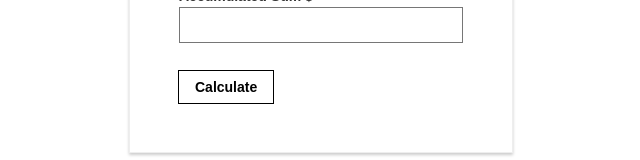
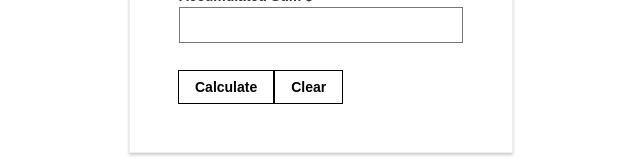
Before and after one commit to brokerstir/finance-calculator, a React (Create React App) app: page / in a window 1280 px wide. Both pictures are taken after a click on the button "Toggle Calc". Shown: the part 460-620 px from the top of the page, without its empty margins (319-959 px from the left). Built offline with nearby package versions, Linux system fonts and the light colour scheme.

Commit message:
improve validation

```diff
--- a/src/App.js
+++ b/src/App.js
@@ -12,7 +12,8 @@ class App extends Component {
     ratePercent: '',
     rateDecimal: '',
     sum: '',
-    ans: ''
+    finishCalc: false,
+    hasErr: false
   };
 
   prinChangedHandler = (event) => {
@@ -34,18 +35,48 @@ class App extends Component {
     this.setState({showCalc: !doesShow});
   };
 
-  runCalcHandler = () => {
-    const p = this.state.principal;
-    const i = this.state.interest;
-    const notNum = isNaN(i / p);
-    const err = 'Error: Invalid Input';
-    const rd = notNum ? err : (i / p).toFixed(4);
-    const rp = notNum ? err : (rd * 100).toFixed(2) + '%';
-    const s = notNum ? err : parseFloat(p) + parseFloat(i);
+  runClearHandler = () => {
+    this.setState({
+      principal:'',
+      interest: '',
+      ratePercent: '',
+      rateDecimal: '',
+      sum: '',
+      finishCalc: false,
+      hasErr: false
+    });
+  };
+
+  runValidator = () => {
+    const p = parseFloat(this.state.principal);
+    const i = parseFloat(this.state.interest);
+    const invalid = (p === '' || i === '' || isNaN(p) || isNaN(i));
+    if (invalid) {
+      this.setState({
+        principal: '',
+        interest: '',
+        ratePercent: '',
+        rateDecimal: '',
+        sum: '',
+        finishCalc: false,
+        hasErr: true
+      });
+      return
+    }
+    this.runCalcHandler(p, i)
+  };
+
+  runCalcHandler = (p, i) => {
+    const allZero = ((i === 0) && (p === 0))
+    const rd = allZero ? 0 : (i / p).toFixed(4);
+    const rp = (rd * 100).toFixed(2) + '%';
+    const s = p + i;
     this.setState({
       rateDecimal: rd,
       ratePercent: rp,
-      sum: s
+      sum: s,
+      finishCalc: true,
+      hasErr: false
     });
   }
 
@@ -64,7 +95,10 @@ class App extends Component {
       calc = (
         <div>
             <Calc
-              click={this.runCalcHandler}
+              click={this.runValidator}
+              clear={this.runClearHandler}
+              finishCalc={this.state.finishCalc}
+              hasErr={this.state.hasErr}
               principal={this.state.principal}
               interest={this.state.interest}
               ratePercent={this.state.ratePercent}
--- a/src/Calc/Calc.js
+++ b/src/Calc/Calc.js
@@ -4,9 +4,12 @@ import './Calc.css'
 const calc = (props) => {
   console.log("props", props);
   let ans = null;
-  if (props.rateDecimal != '' && !isNaN(props.rateDecimal)) {
+  if (props.hasErr) {
+    ans = (<p>Error: Invalid Input</p>);
+  } else if (props.finshCalc) {
     ans = (<p>The rate is {props.rateDecimal}, or you could say interest accumlates at the rate of {props.ratePercent}.</p>)
   };
+
 
   return (
 
@@ -52,6 +55,7 @@ const calc = (props) => {
           </fieldset>
             <div>
               <button className="b ph3 pv2 input-reset ba b--black bg-transparent grow pointer f6 dib" onClick={props.click}>Calculate</button>
+              <button className="b ph3 pv2 input-reset ba b--black bg-transparent grow pointer f6 dib" onClick={props.clear}>Clear</button>
             </div>
         {ans}
         </div>
```
